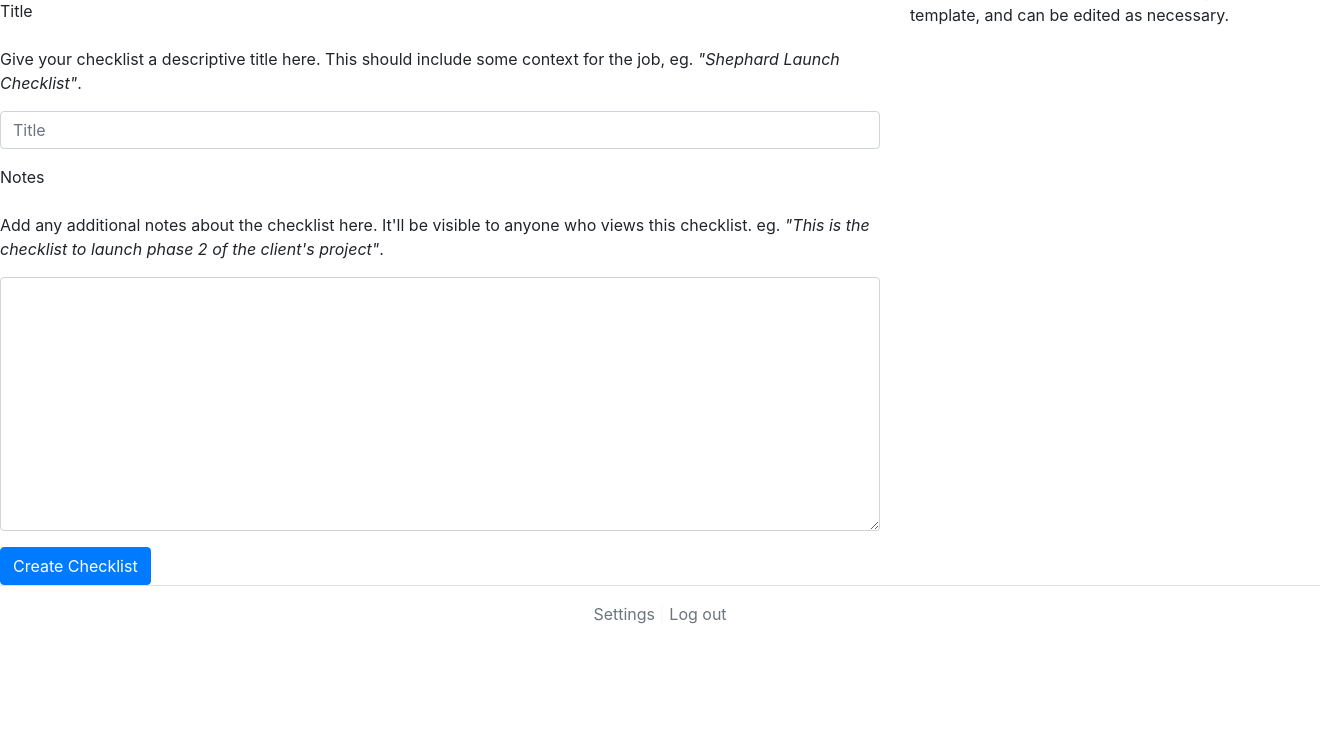
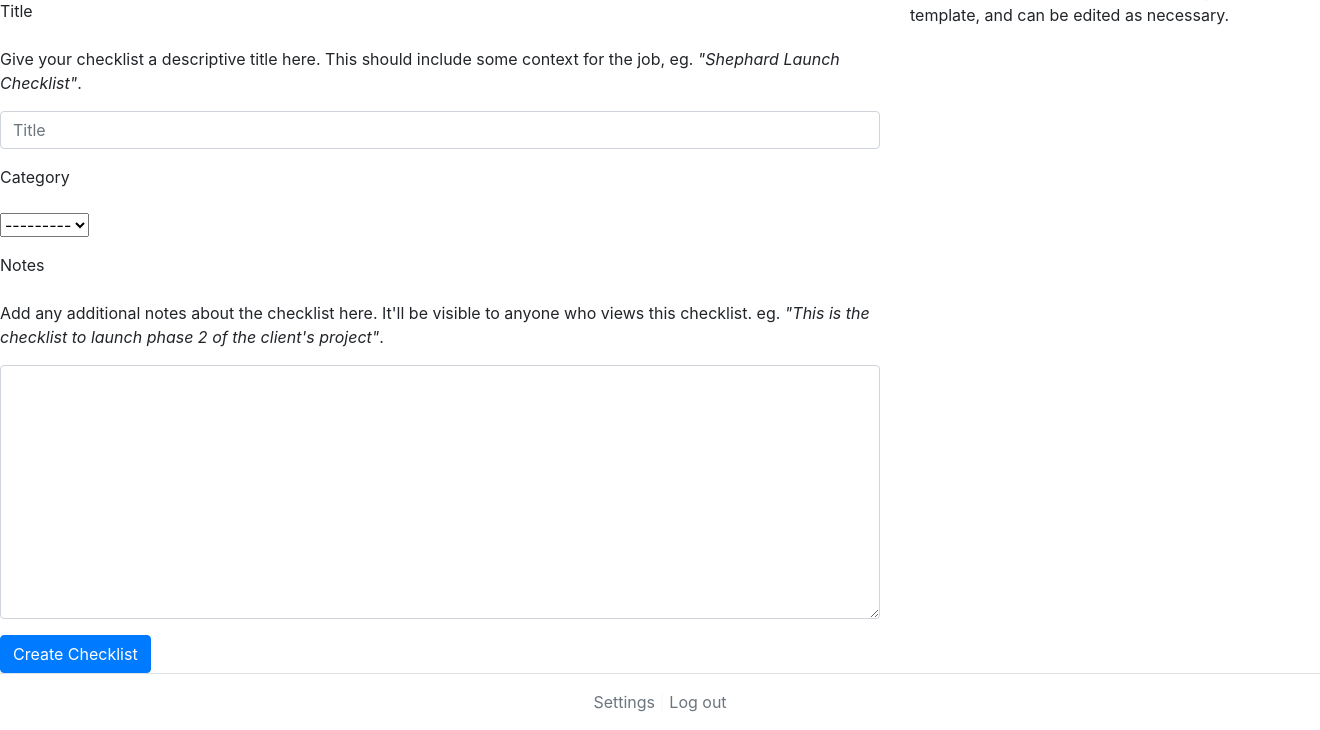
Before and after one commit to giantmade/giant-checklists, a Django app: page /checklists/create/ in a window 1320 px wide. Shown: the part 207-937 px from the top of the page. Before the commit the page ends 831 px from the top, so only its background shows below. Run offline with Django 3.2, Linux system fonts and the light colour scheme; the visitor is signed in with stand-in values (Sample User, id 1); data comes from the database, SQL or seed files in the repository; data that the repository does not hold is empty.

Commit message:
Category filter form added to checklist index, with option to edit categories in the admin.

```diff
--- a/checklists/forms.py
+++ b/checklists/forms.py
@@ -2,7 +2,7 @@ from django import forms
 
 from templates.models import Template
 
-from .models import Checklist
+from .models import Checklist, Category
 
 
 class ChecklistForm(forms.ModelForm):
@@ -17,4 +17,18 @@ class ChecklistForm(forms.ModelForm):
 
     class Meta:
         model = Checklist
-        fields = ("template", "title", "notes")
+        fields = ("template", "title", "category", "notes")
+
+
+class ChecklistCategoryFilterForm(forms.Form):
+
+    category = forms.ModelChoiceField(
+        queryset=Category.objects.all(), empty_label="--No category selected--"
+    )
+
+    def __init__(self, *args, **kwargs):
+        super().__init__(*args, **kwargs)
+        self
+
+    def filter_by_category(self, queryset):
+        return Checklist.objects.filter(category=self.cleaned_data["category"])
--- a/checklists/models.py
+++ b/checklists/models.py
@@ -5,6 +5,17 @@ from django.db import models
 from positions import PositionField, PositionManager
 
 from templates.models import Template, TemplateItem
+
+
+class Category(models.Model):
+    name = models.CharField(max_length=255)
+    slug = models.SlugField(unique=True)
+
+    class Meta:
+        verbose_name_plural = "Categories"
+
+    def __str__(self):
+        return f"{self.name}"
 
 
 class Checklist(models.Model):
@@ -19,6 +30,7 @@ class Checklist(models.Model):
     completed = models.BooleanField(default=False)
     archived = models.BooleanField(default=False)
     author = models.ForeignKey(User, on_delete=models.CASCADE)
+    category = models.ForeignKey(Category, on_delete=models.SET_NULL, null=True, blank=True)
 
     # TODO: for future use, I want to hold a list of users here to be notified when the list is completed.
     notification_group = models.ManyToManyField(User, related_name="notification_users")
--- a/checklists/views.py
+++ b/checklists/views.py
@@ -4,7 +4,6 @@ from django.views.decorators.cache import never_cache
 from django.views.decorators.http import require_POST
 
 from . import forms, models
-from checklists.models import ChecklistItem
 
 
 @never_cache
@@ -16,11 +15,17 @@ def index(request):
 
     checklists = models.Checklist.objects.filter(completed=False, archived=False)
 
+    form = forms.ChecklistCategoryFilterForm(request.GET or None)
+
+    if form.is_valid():
+        checklists = form.filter_by_category(checklists)
+
     return render(
         request,
         "checklists/index.html",
         {
             "checklists": checklists,
+            "form": form,
         },
     )
 
@@ -299,7 +304,7 @@ def append_item(request, checklist_id):
     checklist = get_object_or_404(models.Checklist, id=checklist_id)
 
     if request.method == "POST" :
-        ChecklistItem.objects.create(
+        models.ChecklistItem.objects.create(
             checklist=checklist,
             description=request.POST.get("item_description"),
         )
--- a/core/templates/checklists/create.html
+++ b/core/templates/checklists/create.html
@@ -37,6 +37,11 @@
                     </div>
 
                     <div class="form-group">
+                        <p><label for="{{ form.category.id_for_label }}">Category</label></p>
+                        {{ form.category }}
+                    </div>
+
+                    <div class="form-group">
                         <p><label for="{{ form.notes.id_for_label }}">Notes</label></p>
                         <p>Add any additional notes about the checklist here. It'll be visible to anyone who views this checklist. eg. <em>"This is the checklist to launch phase 2 of the client's project"</em>.</p>
                         <p><textarea name="notes" class="form-control" rows="10" id="{{ form.notes.id_for_label }}"></textarea></p>
```
Also changed, not shown: checklists/admin.py (added, +9 -0 lines), core/templates/checklists/index.html (+8 -0 lines), checklists/migrations/0008_checklist_archived.py (deleted), checklists/migrations/0009_auto_20240315_0832.py (added).
